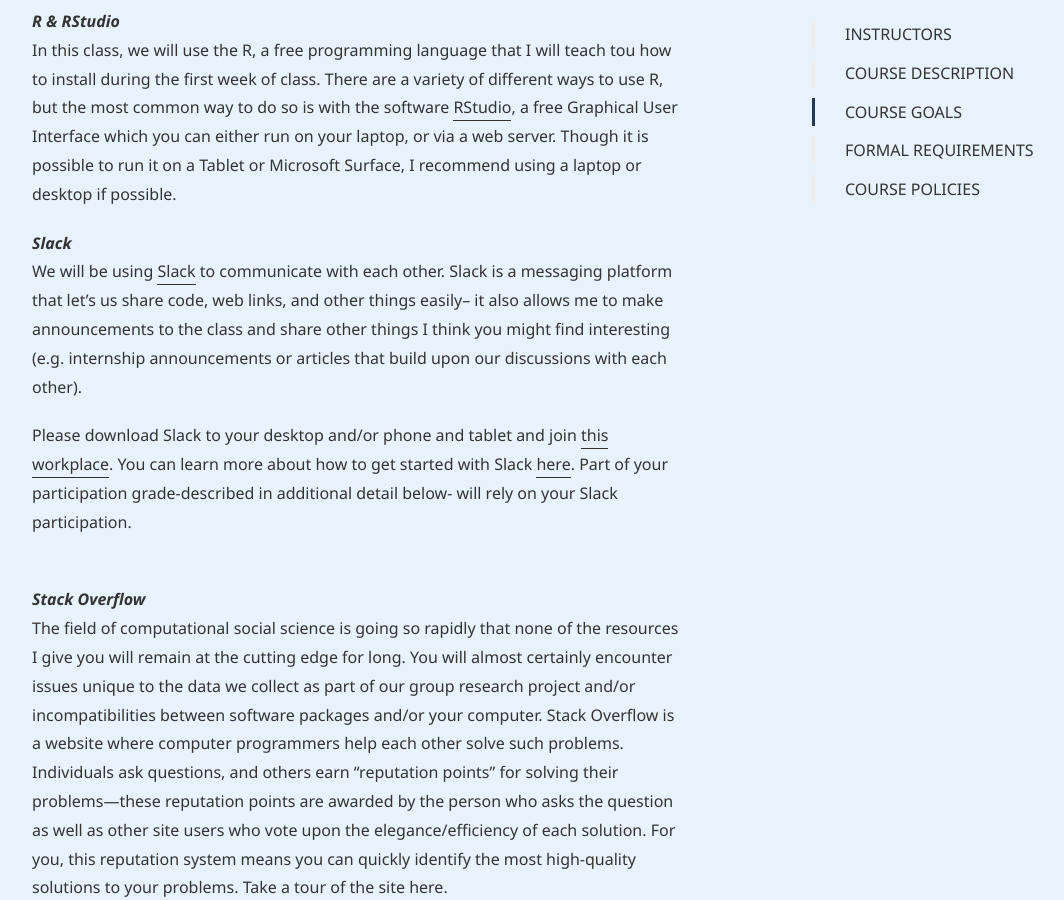
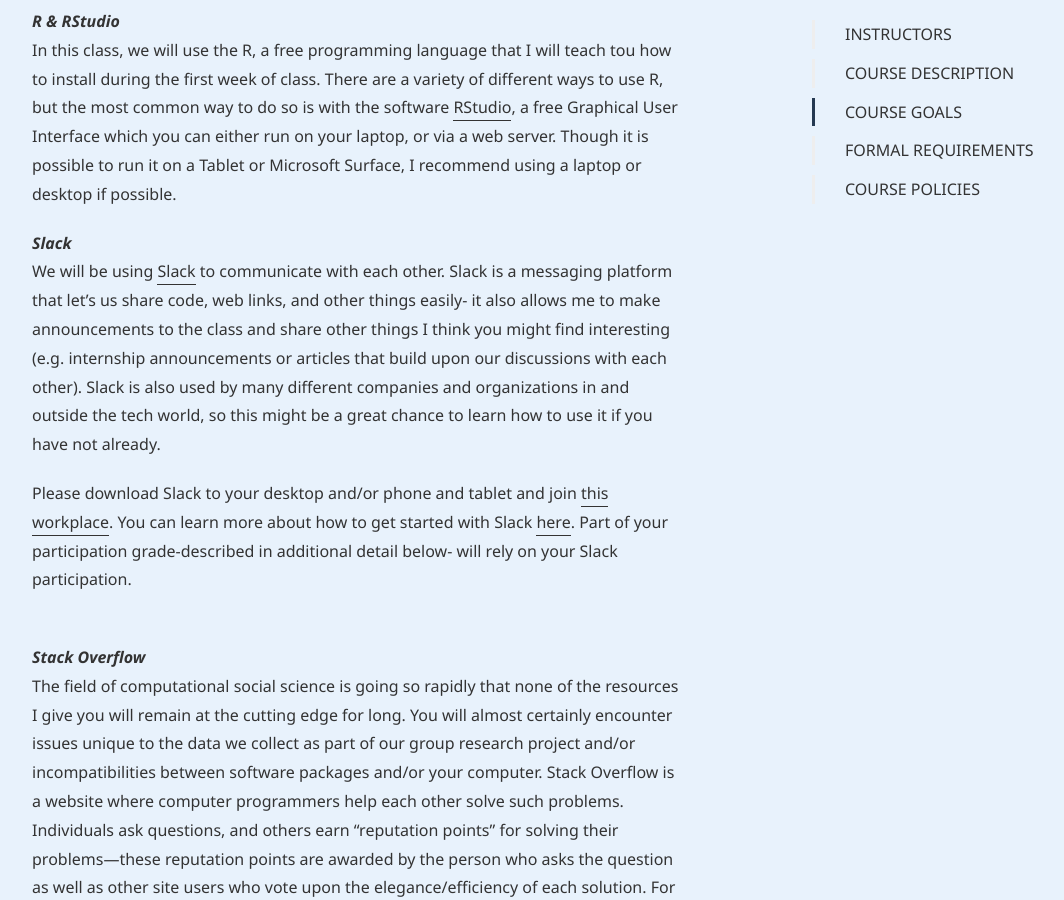
Before and after one commit to dssoc/dssoc.github.io, a Jekyll site: the page built from course.md, in a window 1280 px wide and 900 px high, scrolled down 1984 px. Shown: the whole window, without its empty margins (38-1102 px from the left). Built offline with Jekyll 4.4.1, drawn with Linux system fonts in a browser that asks for light colours; some web fonts are replaced.

Commit message:
Update course.md

```diff
--- a/course.md
+++ b/course.md
@@ -56,7 +56,7 @@
 
 ***Slack***
 <br/>
-We will be using [Slack](https://www.youtube.com/watch?v=EYqxQGmQkVw ) to communicate with each other. Slack is a messaging platform that let's us share code, web links, and other things easily-- it also allows me to make announcements to the class and share other things I think you might find interesting (e.g. internship announcements or articles that build upon our discussions with each other).
+We will be using [Slack](https://www.youtube.com/watch?v=EYqxQGmQkVw ) to communicate with each other. Slack is a messaging platform that let's us share code, web links, and other things easily- it also allows me to make announcements to the class and share other things I think you might find interesting (e.g. internship announcements or articles that build upon our discussions with each other). Slack is also used by many different companies and organizations in and outside the tech world, so this might be a great chance to learn how to use it if you have not already.
 
 Please download Slack to your desktop and/or phone and tablet and join [this workplace](https://join.slack.com/t/dssfall2020workspace/shared_invite/zt-go2w5loi-H1I~Ed4pDx6ieCJwXiSEcQ). You can learn more about how to get started with Slack [here](https://slack.com/help/articles/218080037-Getting-started-for-new-members). Part of your participation grade-described in additional detail below- will rely on your Slack participation.
 <br/><br/>
```
